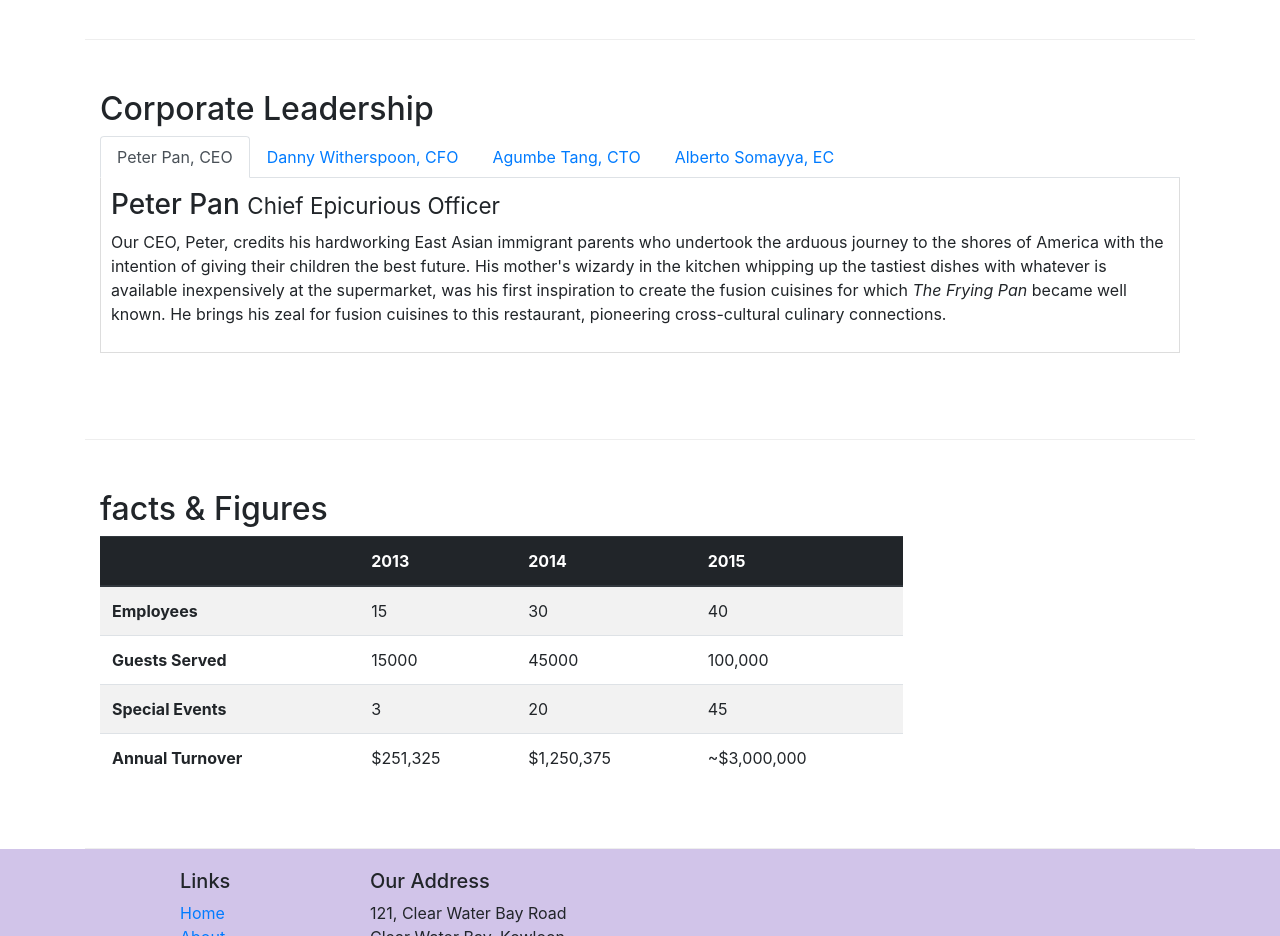
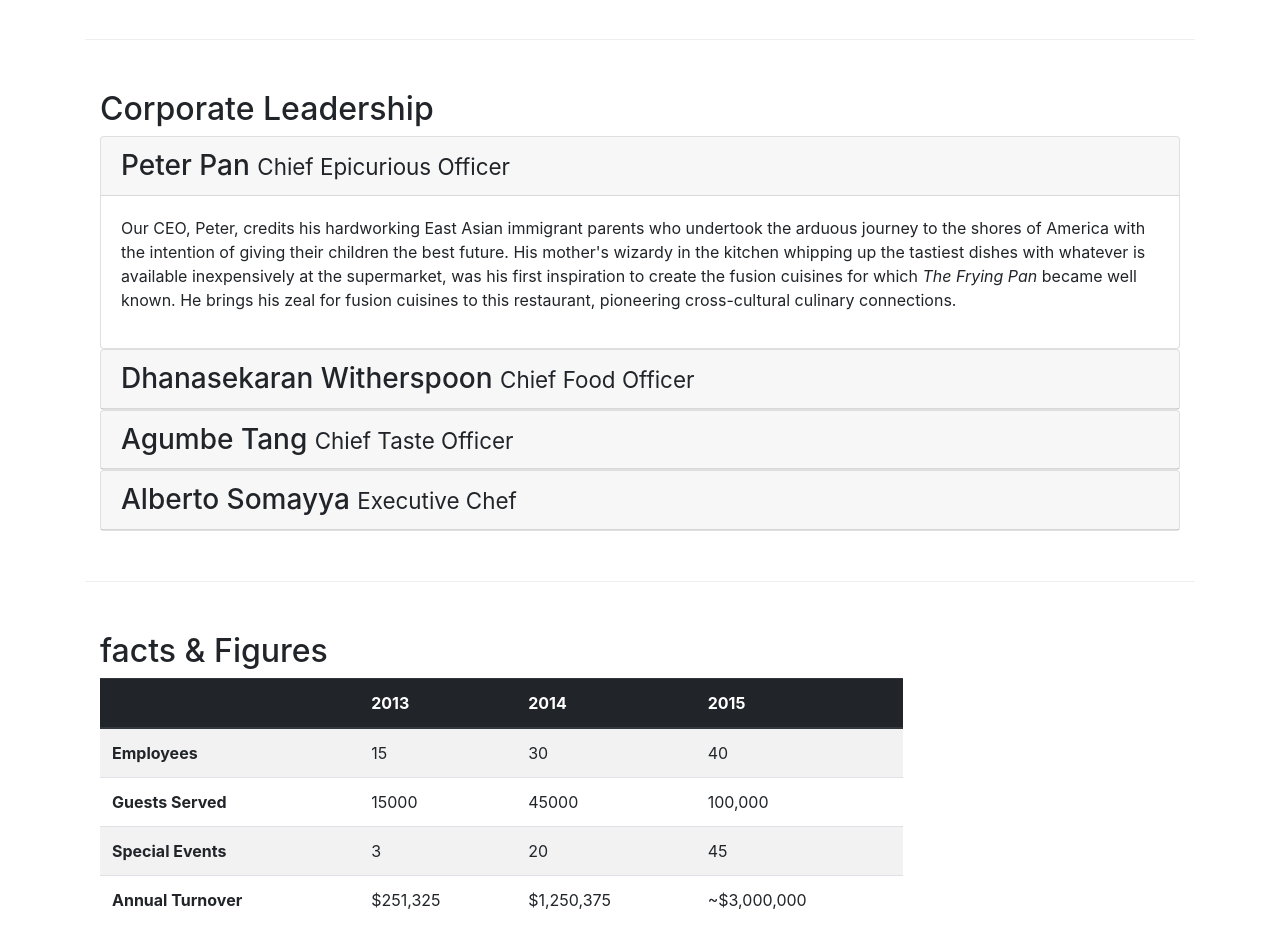
Before and after one commit to LiamDinh/conFusion, a website: page aboutus.html in a window 1280 px wide. Shown: the part 880-1816 px from the top of the page. Drawn offline with nearby package versions, Linux system fonts and the light colour scheme.

Commit message:
Accordion

```diff
--- a/aboutus.html
+++ b/aboutus.html
@@ -105,7 +105,7 @@ fixed-top: fix the navbar to the top of the window-->
                 <div class="col-12">
 
                     <h2>Corporate Leadership</h2>
-                    <ul class="nav nav-tabs">
+                    <!-- <ul class="nav nav-tabs">
 <li class="nav-item">
 <a class="nav-link active" href="#peter" role="tab" data-toggle="tab">Peter Pan, CEO</a>
 </li>
@@ -120,15 +120,71 @@ fixed-top: fix the navbar to the top of the window-->
 </li>
 
 </ul>
-
-                    <div class="tab-content">
-                        <div role="tabpanel" class="tab-pane fade show active" id="peter">
-                    <h3>Peter Pan <small>Chief Epicurious Officer</small></h3>
+-->
 
 
+                    <!-- <div class="tab-content">-->
+                    <div id="accordion">
+                        <div class="card">
+                            <div class="card-header" role="tab" id="peterhead">
+                                <h3 class="mb-0"><a data-toggle="collapse" data-target="#peter">Peter Pan <small>Chief Epicurious Officer</small></a></h3>
+                            </div>
+                            <div role="tabpanel" class="collapse show" id="peter" data-parent="#accordion">
+                                <div class="card-body">
                                     <p class="d-none d-sm-block">Our CEO, Peter, credits his hardworking East Asian immigrant parents who undertook the arduous journey to the shores of America with the intention of giving their children the best future. His mother's wizardy in the kitchen whipping up the tastiest dishes with whatever is available inexpensively at the supermarket, was his first inspiration to create the fusion cuisines for which <em>The Frying Pan</em> became well known. He brings his zeal for fusion cuisines to this restaurant, pioneering cross-cultural culinary connections.</p>
                                 </div>
-                        <div role="tabpanel" class="tab-pane fade" id="danny">
+
+
+
+                            </div>
+                        </div>
+
+
+
+                        <div class="card">
+                            <div class="card-header" role="tab" id="dannyhead">
+                                <h3 class="mb-0"><a data-toggle="collapse" data-target="#danny">Dhanasekaran Witherspoon <small>Chief Food Officer</small></a></h3>
+                            </div>
+                            <div role="tabpanel" class="collapse" id="danny" data-parent="#accordion">
+                                <div class="card-body">
+                                    <p class="d-none d-sm-block">Our CFO, Danny, as he is affectionately referred to by his colleagues, comes from a long established family tradition in farming and produce. His experiences growing up on a farm in the Australian outback gave him great appreciation for varieties of food sources. As he puts it in his own words, <em>Everything that runs, wins, and everything that stays, pays!</em></p>
+                                </div>
+
+
+
+                            </div>
+                        </div>
+
+                        <div class="card">
+                            <div class="card-header" role="tab" id="agumbehead">
+                                <h3 class="mb-0"><a data-toggle="collapse" data-target="#agumbe">Agumbe Tang <small>Chief Taste Officer</small></a></h3>
+                            </div>
+                            <div role="tabpanel" class="collapse" id="agumbe" data-parent="#accordion">
+                                <div class="card-body">
+                                    <p class="d-none d-sm-block">Blessed with the most discerning gustatory sense, Agumbe, our CTO, personally ensures that every dish that we serve meets his exacting tastes. Our chefs dread the tongue lashing that ensues if their dish does not meet his exacting standards. He lives by his motto, <em>You click only if you survive my lick.</em></p>
+                                </div>
+
+
+
+                            </div>
+                        </div>
+
+                        <div class="card">
+                            <div class="card-header" role="tab" id="albertohead">
+                                <h3 class="mb-0"><a data-toggle="collapse" data-target="#alberto">Alberto Somayya <small>Executive Chef</small></a></h3>
+                            </div>
+                            <div role="tabpanel" class="collapse" id="alberto" data-parent="#accordion">
+                                <div class="card-body">
+                                    <p class="d-none d-sm-block">Award winning three-star Michelin chef with wide International experience having worked closely with whos-who in the culinary world, he specializes in creating mouthwatering Indo-Italian fusion experiences. He says, <em>Put together the cuisines from the two craziest cultures, and you get a winning hit! Amma Mia!</em></p>
+                                </div>
+
+
+
+                            </div>
+                        </div>
+
+
+                       <!-- <div role="tabpanel" class="tab-pane fade" id="danny">
                             <h3>Dhanasekaran Witherspoon <small>Chief Food Officer</small></h3>
 
                             <p class="d-none d-sm-block">Our CFO, Danny, as he is affectionately referred to by his colleagues, comes from a long established family tradition in farming and produce. His experiences growing up on a farm in the Australian outback gave him great appreciation for varieties of food sources. As he puts it in his own words, <em>Everything that runs, wins, and everything that stays, pays!</em></p>
@@ -142,7 +198,7 @@ fixed-top: fix the navbar to the top of the window-->
                             <h3>Alberto Somayya <small>Executive Chef</small></h3>
 
                             <p class="d-none d-sm-block">Award winning three-star Michelin chef with wide International experience having worked closely with whos-who in the culinary world, he specializes in creating mouthwatering Indo-Italian fusion experiences. He says, <em>Put together the cuisines from the two craziest cultures, and you get a winning hit! Amma Mia!</em></p>
-                        </div>
+                        </div>-->
                     </div>
                 </div>
             </div>
```
Lines whose indentation alone changed are shown as unchanged.
